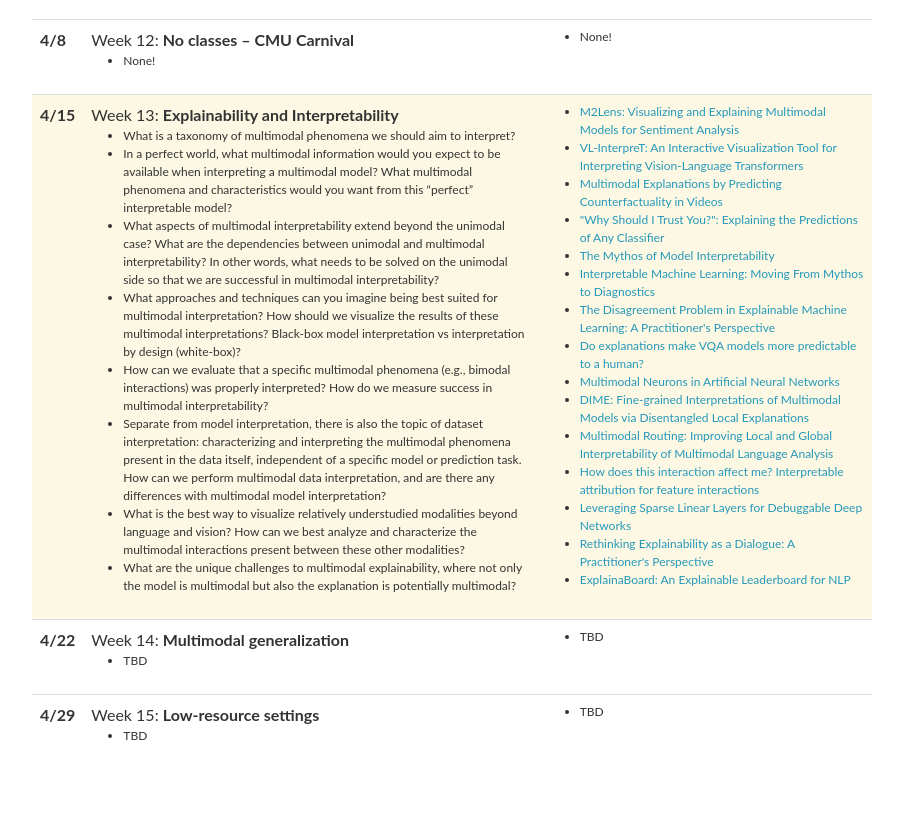
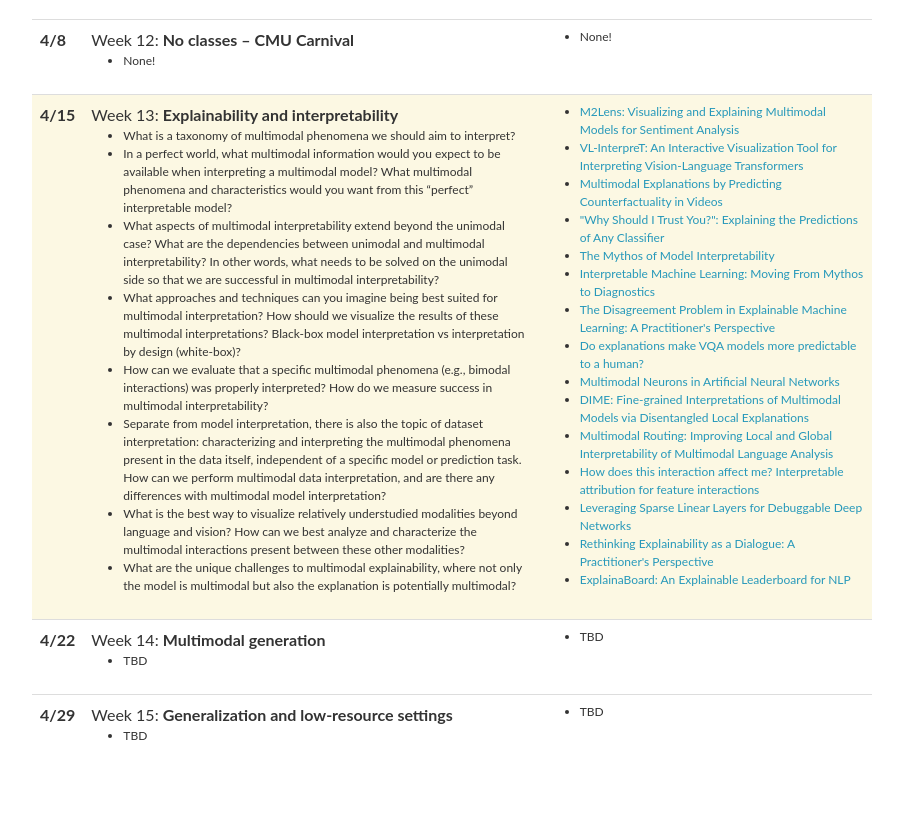
Before and after one commit to CMU-MultiComp-Lab/adv-mmml-course, a Jekyll site: the page built from _pages/schedule.md, in a window 1280 px wide and 1400 px high, scrolled down 3556 px. Shown: the part 311-1124 px from the top of the window, without its empty margins (188-1091 px from the left). Built offline with Jekyll 4.4.1, drawn with Linux system fonts in a browser that asks for light colours; nearby versions of some CDN libraries; comment, search, counter and statistics services are not loaded.

Commit message:
Update lectures.yml

```diff
--- a/_data/lectures.yml
+++ b/_data/lectures.yml
@@ -218,7 +218,7 @@
 
 - date: 4/15
   title: >
-    Week 13: <strong>Explainability and Interpretability</strong>
+    Week 13: <strong>Explainability and interpretability</strong>
   topics:
     - What is a taxonomy of multimodal phenomena we should aim to interpret? <br/>
     - In a perfect world, what multimodal information would you expect to be available when interpreting a multimodal model? What multimodal phenomena and characteristics would you want from this “perfect” interpretable model? <br/>
@@ -247,14 +247,14 @@
 
 - date: 4/22
   title: >
-    Week 14: <strong>Multimodal generalization</strong>
+    Week 14: <strong>Multimodal generation</strong>
   topics:
     - TBD
   readings: TBD
 
 - date: 4/29
   title: >
-    Week 15: <strong>Low-resource settings</strong>
+    Week 15: <strong>Generalization and low-resource settings</strong>
   topics:
     - TBD
   readings: TBD
```
